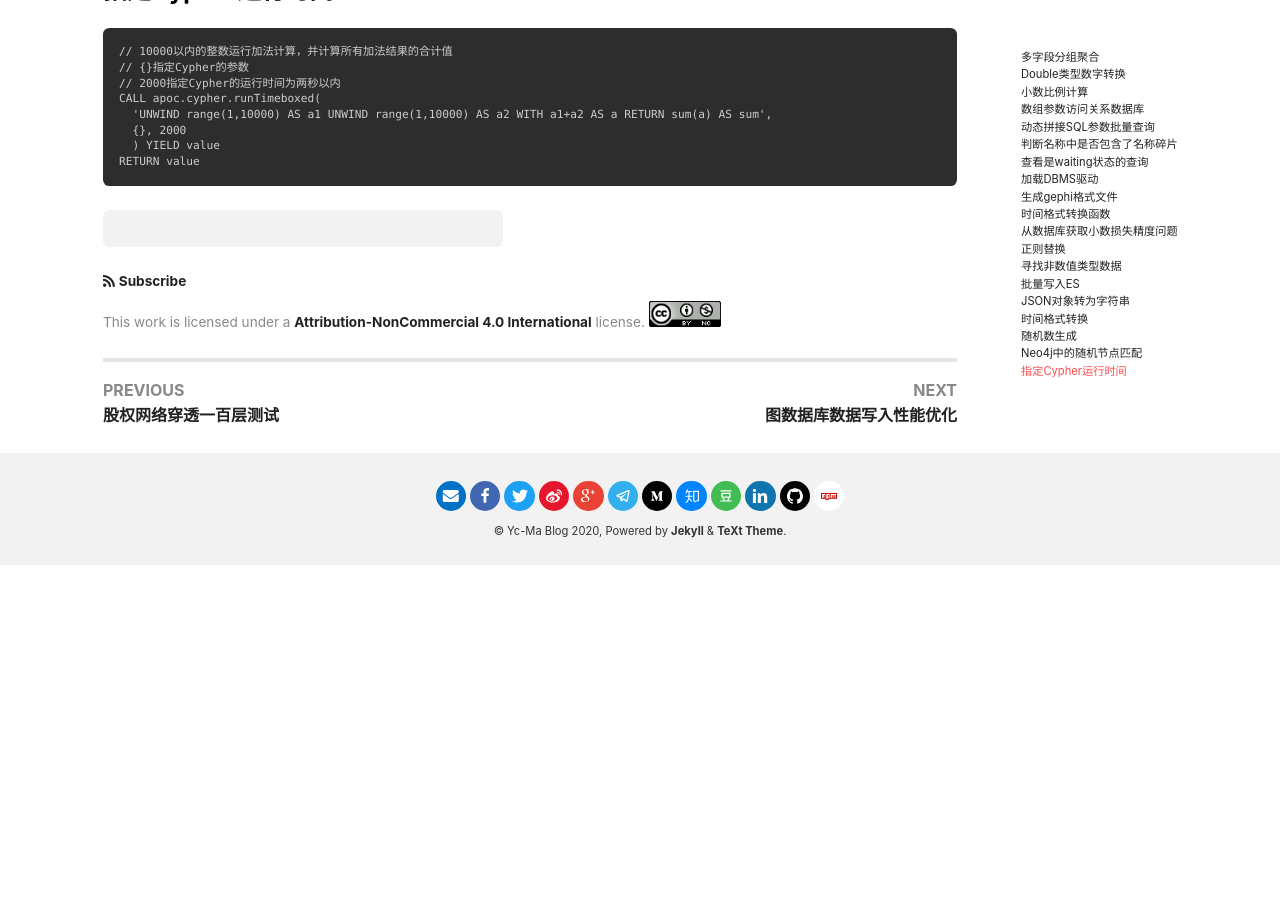
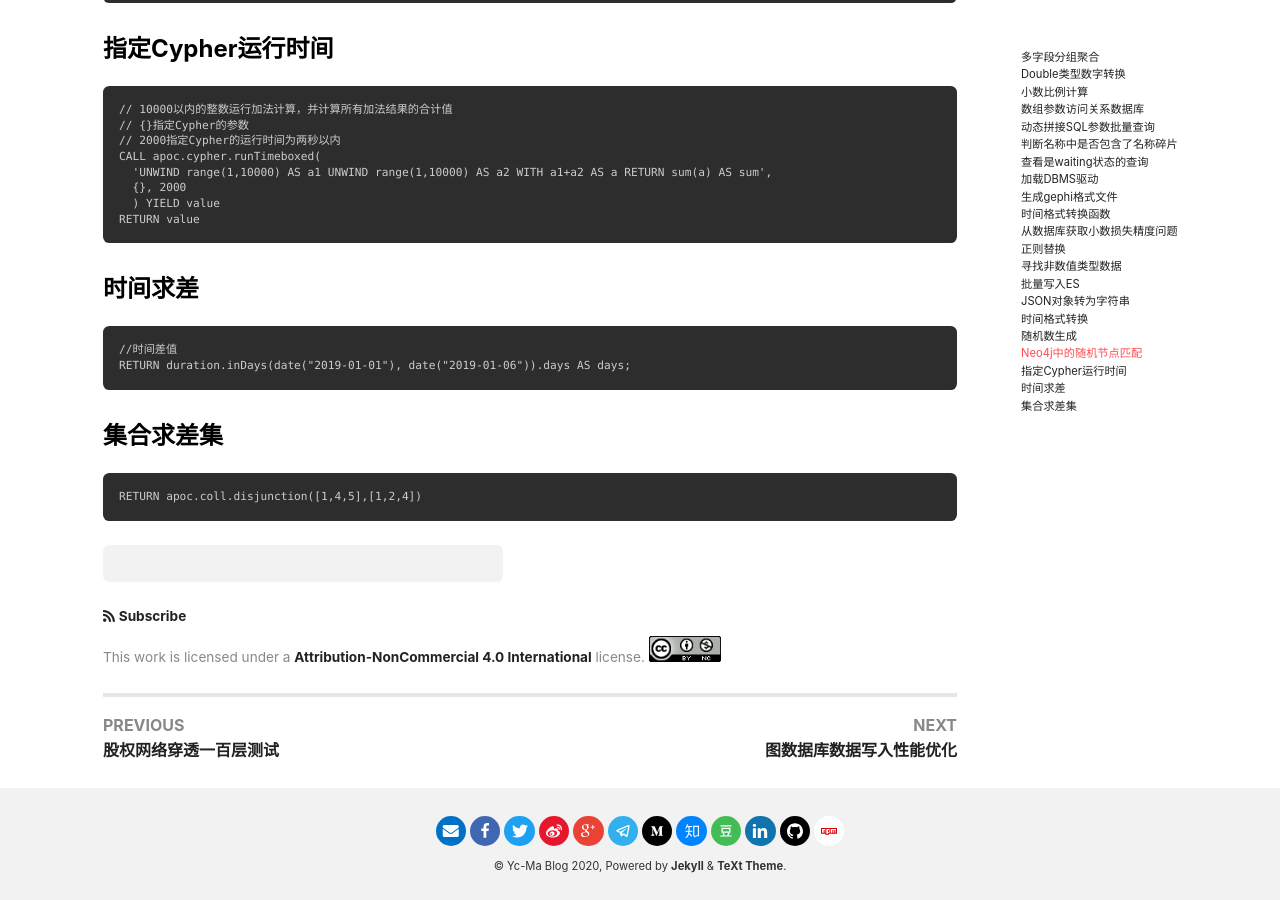
Before and after one commit to crazyyanchao/blog, a Jekyll site: the page built from _posts/2021-06-24-常用CYPHER查询（四）.md, in a window 1280 px wide and 900 px high, scrolled down 4394 px. Built offline with Jekyll 4.4.1, drawn with Linux system fonts in a browser that asks for light colours; nearby versions of some CDN libraries; comment, search, counter and statistics services are not loaded; before the commit the page ends 4959 px from its top, so only the background shows below that.

Commit message:
文章更新

````diff
--- a/_posts/2021-06-24-常用CYPHER查询（四）.md
+++ b/_posts/2021-06-24-常用CYPHER查询（四）.md
@@ -176,3 +176,14 @@ CALL apoc.cypher.runTimeboxed(
   ) YIELD value
 RETURN value
 ```
+
+### 时间求差
+```
+//时间差值
+RETURN duration.inDays(date("2019-01-01"), date("2019-01-06")).days AS days;
+```
+
+### 集合求差集
+```
+RETURN apoc.coll.disjunction([1,4,5],[1,2,4])
+```
````
